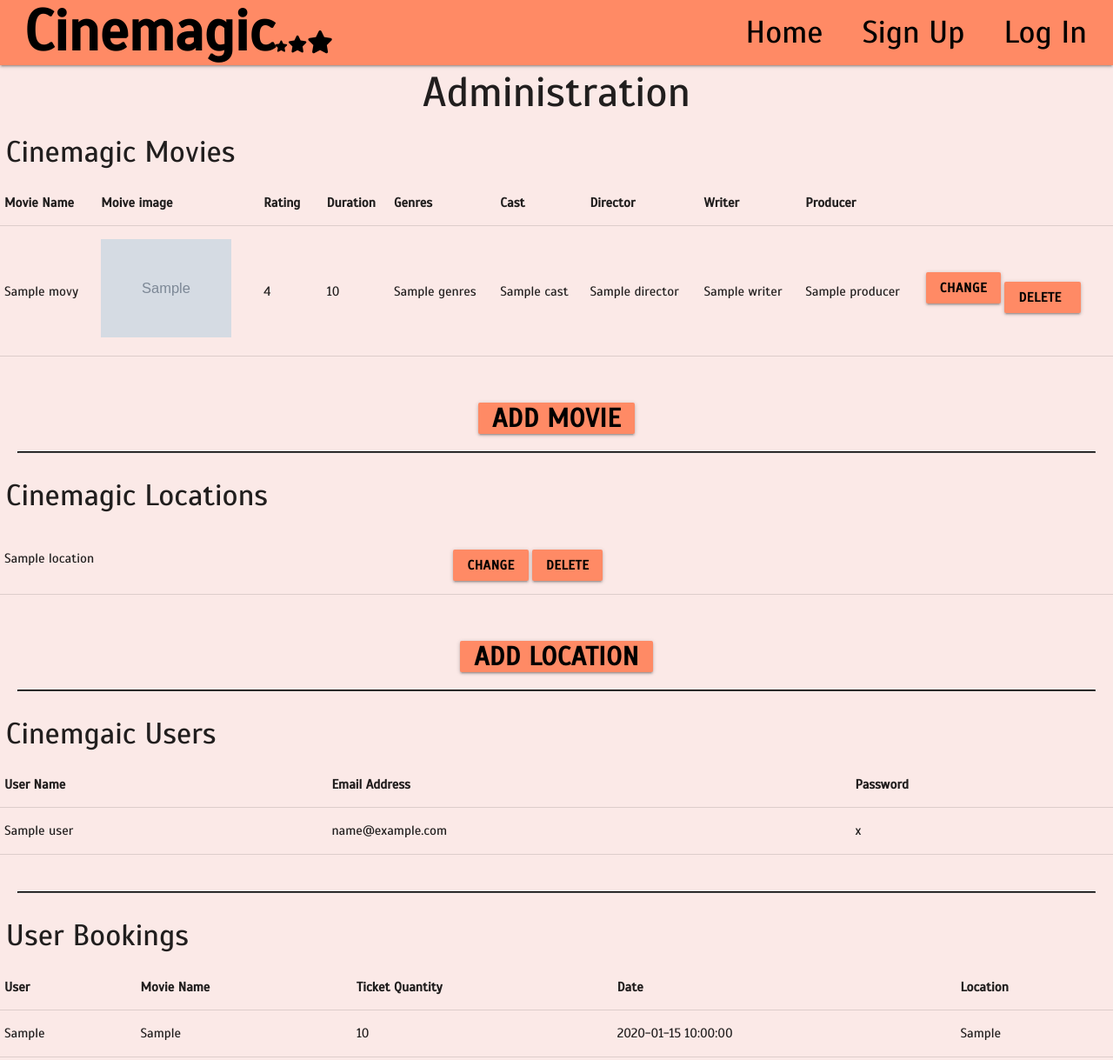
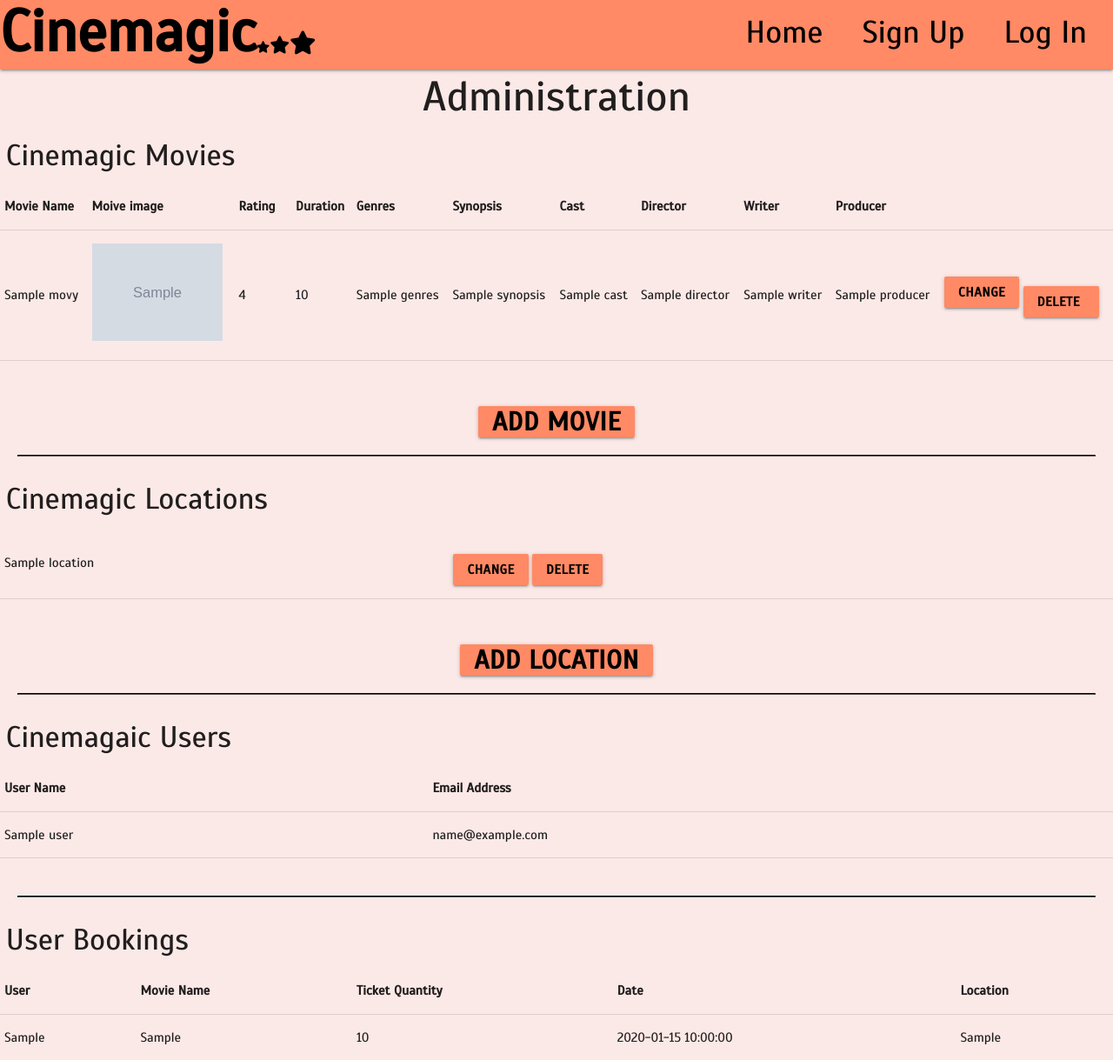
Before and after one commit to VioletViolaVi/Milestone-Project-3, a Flask app: page /admin in a window 1280 px wide. Shown: the top 1219 px of the page at 87% size. Run offline with Flask 2, Linux system fonts and the light colour scheme; grey boxes marked "Sample" are stand-in pictures; a database or web service that is not in the repository returns one stand-in record (values such as "Sample title"); some libraries are stand-ins or nearby versions.

Commit message:
Add synopsis to each movie details section in the homepage.

```diff
--- a/app.py
+++ b/app.py
@@ -99,7 +99,8 @@ def login():
             if check_password_hash(
                     existing_user["pwd"], request.form.get("password")):
                 session["user"] = request.form.get("username").lower()
-                flash(f"Welcome Back {request.form.get('username').capitalize()}!")
+                flash(
+                    f"Welcome Back{request.form.get('username').capitalize()}!")
                 return redirect(url_for("home"))
             else:
                 # occurs when password is wrong
@@ -173,28 +174,11 @@ def delete_booking(booked_details_id):
 @app.route("/admin")
 def admin():
 
-    # add movies
-    if request.method == "POST":
-
-        added_movie = {
-            "movie_name": request.form.get("movieName"),
-            "rating": request.form.get("movieRating"),
-            "duration": request.form.get("movieDuration"),
-            "genres": request.form.get("movieGenre"),
-            "director": request.form.get("movieDirector"),
-            "writer": request.form.get("movieWriter"),
-            "producer": request.form.get("movieProducer"),
-            "cast": request.form.get("movieCast")
-        }
-
-        mongo.db.movies.insert_one(added_movie)
-        flash("New Movie Successfully Added!")
-        return redirect(url_for("admin"))
-
     # booking info brought out from mongo db
     booking_info = mongo.db.booked_details.find().sort("booked_by", 1)
     # location info taken from mongo db for dropdown
-    location_names = list(mongo.db.locations.find().sort("location_name", 1))
+    location_names = list(
+        mongo.db.locations.find().sort("location_name", 1))
     # movie info taken from mongo db for dropdown
     movie_names = list(mongo.db.movies.find().sort("movie_name", 1))
     # reviews brought out from mongo db for admin
@@ -207,7 +191,7 @@ def admin():
                            locations_title="Cinemagic Locations",
                            movies_title="Cinemagic Movies",
                            users_reviews_title="User Reviews",
-                           users_title="Cinemgaic Users",
+                           users_title="Cinemagaic Users",
                            booking_info=booking_info,
                            location_names=location_names,
                            movie_names=movie_names,
@@ -226,6 +210,7 @@ def admin_add_movie():
             "rating": request.form.get("addMovieRating"),
             "duration": request.form.get("addMovieDuration"),
             "genres": request.form.get("addMovieGenre"),
+            "synopsis": request.form.get("addMovieSynopsis"),
             "director": request.form.get("addMovieDirector"),
             "writer": request.form.get("addMovieWriter"),
             "producer": request.form.get("addMovieProducer"),
@@ -249,6 +234,7 @@ def admin_change_movie(movie_id):
             "rating": request.form.get("changeMovieRating"),
             "duration": request.form.get("changeMovieDuration"),
             "genres": request.form.get("changeMovieGenre"),
+            "synopsis": request.form.get("changeMovieSynopsis"),
             "director": request.form.get("changeMovieDirector"),
             "writer": request.form.get("changeMovieWriter"),
             "producer": request.form.get("changeMovieProducer"),
@@ -315,6 +301,7 @@ def logout():
     session.pop("user")
     return redirect(url_for("home"))
 
+
 # DELETE LATER!!! SET DEBUG TO FALSE!!!!
 if __name__ == "__main__":
     app.run(host=os.environ.get("IP"), port=int(
--- a/static/css/style.css
+++ b/static/css/style.css
@@ -42,9 +42,10 @@
 /******************************************* top nav (mobile) */
 
 #navTitle {
-  font-size: 1.5em;
+  font-size: 3em;
   margin: 0px;
   font-weight: bold;
+  text-align: center;
 }
 
 .top-nav-links {
@@ -420,7 +421,7 @@ input.select-dropdown.dropdown-trigger {
   }
 
   #navTitle {
-    font-size: 2.2em;
+    font-size: 4.3em;
   }
 
   nav {
@@ -590,6 +591,15 @@ input.select-dropdown.dropdown-trigger {
   /******************************************* top nav (desktop) */
   .fas.fa-bars {
     display: none;
+  }
+
+nav {
+    height: 5.3em;
+}
+
+  #navTitle {
+    font-size: 4.5em;
+    text-align: left;
   }
 
   #topNavLinksContainer {
--- a/templates/admin.html
+++ b/templates/admin.html
@@ -30,6 +30,10 @@
                 <div class="form-item">
                     <label for="addMovieGenre">Movie Genre</label>
                     <input type="text" id="addMovieGenre" name="addMovieGenre" required>
+                </div>
+                <div class="form-item">
+                    <label for="addMovieSynopsis">Movie Synopsis</label>
+                    <input type="text" id="addMovieSynopsis" name="addMovieSynopsis" required>
                 </div>
                 <div class="form-item">
                     <label for="addMovieCast">Movie Cast</label>
@@ -90,6 +94,7 @@
                 <th id="ratings-header-padding">Rating</th>
                 <th>Duration</th>
                 <th>Genres</th>
+                <th>Synopsis</th>
                 <th>Cast</th>
                 <th>Director</th>
                 <th>Writer</th>
@@ -105,6 +110,7 @@
                     <td>{{ movie.rating }}</td>
                     <td>{{ movie.duration }}</td>
                     <td>{{ movie.genres }}</td>
+                    <td>{{ movie.synopsis }}</td>
                     <td>{{ movie.cast }}</td>
                     <td>{{ movie.director }}</td>
                     <td>{{ movie.writer }}</td>
@@ -145,6 +151,12 @@
                                 <label for="changeMovieGenre">Movie Genre</label>
                                 <input value="{{ movie.genres }}" placeholder="{{ movie.genres }}" id="changeMovieGenre" name="changeMovieGenre" class="input-field" required>
                             </div>
+
+                            <div class="form-item">
+                                <label for="changeMovieSynopsis">Movie Synopsis</label>
+                                <input value="{{ movie.synopsis }}" placeholder="{{ movie.synopsis }}" id="changeMovieSynopsis" name="changeMovieSynopsis" class="input-field" required>
+                            </div>
+
                             <div class="form-item">
                                 <label for="changeMovieDirector">Movie Director</label>
                                 <input value="{{ movie.director }}" placeholder="{{ movie.director }}" id="changeMovieDirector" name="changeMovieDirector" class="input-field" required>
@@ -257,7 +269,6 @@
             <tr>
                 <th>User Name</th>
                 <th>Email Address</th>
-                <th>Password</th>
             </tr>
         </thead>
         <tbody>
@@ -265,7 +276,6 @@
                 <tr>
                     <td>{{ user.user}}</td>
                     <td>{{ user.email }}</td>
-                    <td>{{ user.pwd }}</td>
                 </tr>
             {% endfor %}
         </tbody>
--- a/templates/base.html
+++ b/templates/base.html
@@ -36,9 +36,7 @@
                     {% endif %}
                 </div>
             </ul>
-            <div class="center">
-                <h1 id="navTitle" class="black-text">Cinemagic<i class="smallest fas fa-star"></i><i class="smaller fas fa-star"></i><i class="small fas fa-star"></i></h1>
-            </div>
+            <h1 id="navTitle" class="black-text">Cinemagic<i class="smallest fas fa-star"></i><i class="smaller fas fa-star"></i><i class="small fas fa-star"></i></h1>
         </nav>
 
         <!-- slides sidenav -->
--- a/templates/index.html
+++ b/templates/index.html
@@ -26,6 +26,7 @@
                         <p><b>Rated: </b>{{ movie.rating }}</p>
                         <p><b>Duration: </b>{{ movie.duration }}</p>
                         <p><b>Genres: </b>{{ movie.genres }}</p>
+                        <p><b>Synopsis: </b>{{ movie.synopsis }}</p>
                         <p><b>Cast: </b>{{ movie.cast }}</p>
                         <p><b>Directed By: </b>{{ movie.director }}</p>
                         <p><b>Written By: </b>{{ movie.writer }}</p>
@@ -33,7 +34,6 @@
                     </div>
                 </div>
             </div>
-
 
             <div class="row">
                 <div class="col s12">
@@ -49,14 +49,13 @@
                 </div>
             </div>
 
-
             {% if session.user %}
                 <div class="center">
                     <a class="custom-btn btn waves-effect deep-orange lighten-2 black-text modal-trigger" href="#{{ movie.movie_name }}">BOOK NOW</a>
                 </div>
             {% else %}
                 <div class="center">
-                    <a class="custom-btn btn waves-effect deep-orange lighten-2 black-text modal-trigger" href="{{ (url_for('signup')) }}">BOOK NOW</a>
+                    <a class="custom-btn btn waves-effect deep-orange lighten-2 black-text modal-trigger" href="{{ (url_for('login')) }}">BOOK NOW</a>
                 </div>
             {% endif %}
 
```
Also changed, not shown: README.md, static/images/seaport.PNG.
